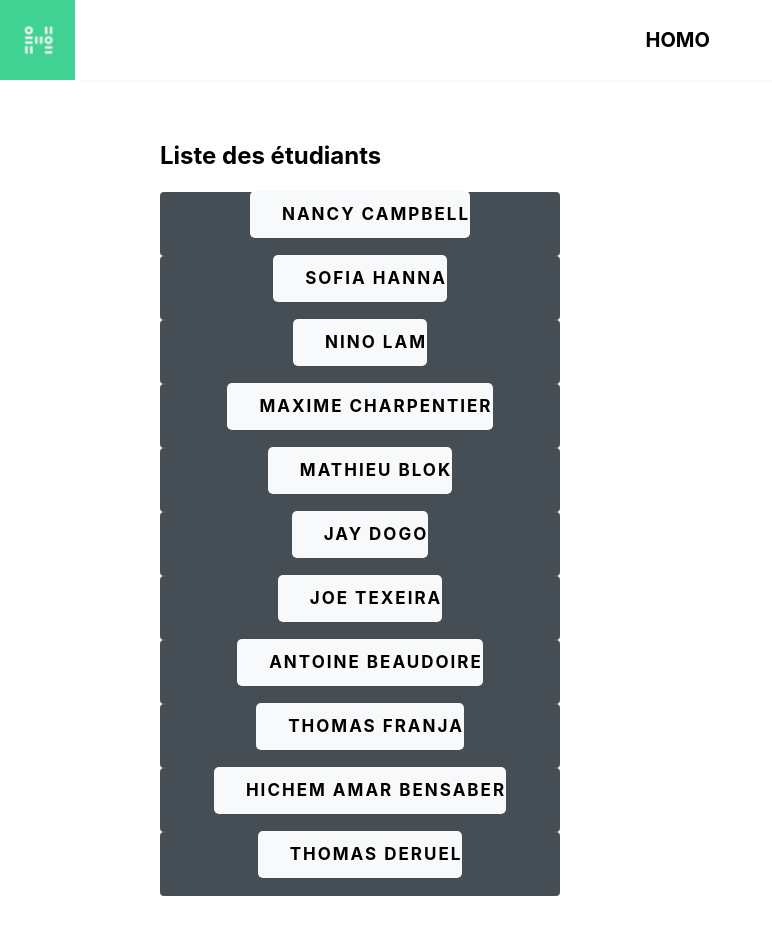
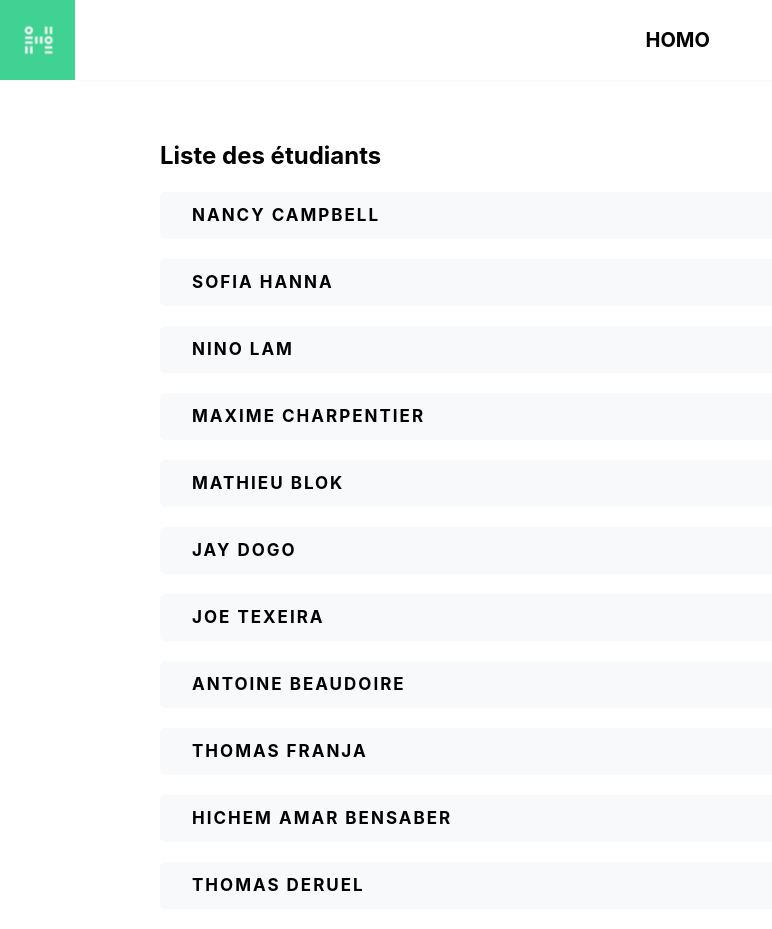
Before and after one commit to hichemamb/react-challenge-191026, a React (Create React App) app: page /students-list in a window 1280 px wide. Shown: the whole page, without its empty margins (0-772 px from the left). Before the commit the page ends 896 px from the top, so only its background shows below. Built offline with nearby package versions, Linux system fonts and the light colour scheme.

Commit message:
fix style

```diff
--- a/src/components/StudentsList/StudentsList.scss
+++ b/src/components/StudentsList/StudentsList.scss
@@ -14,23 +14,23 @@
 .studentsItem {
     &__link {
         text-decoration: none;
-    }
-    &__list {
         height: auto;
+        width: 100%;
         background-color: #F8F9FA;
         border-radius: 5px;
         padding: 15px 0 15px 32px;
         margin-bottom: 20px;
         position: relative;
         transition: all 350ms ease-out;
+        justify-content: normal;
         &:hover {
             background-color: rgba(63, 210, 146, .4);
             transform: scale(1);
             opacity: 0.6;
             box-shadow: 2px 2px 8px -1px rgba(0, 0, 0, 0.2);
-        }
         &:hover img {
             visibility: visible;
+            }
         }
     }
 }
```
